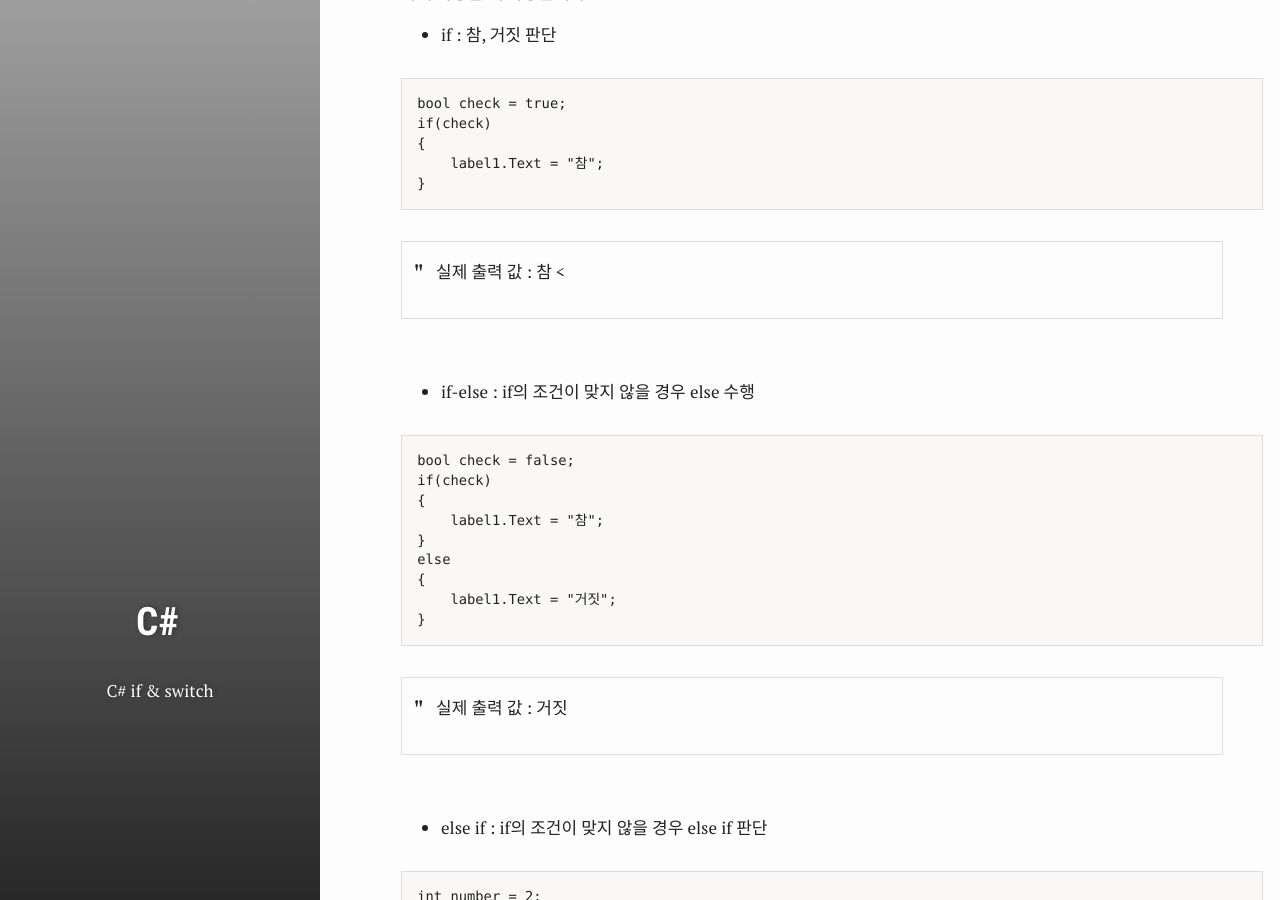
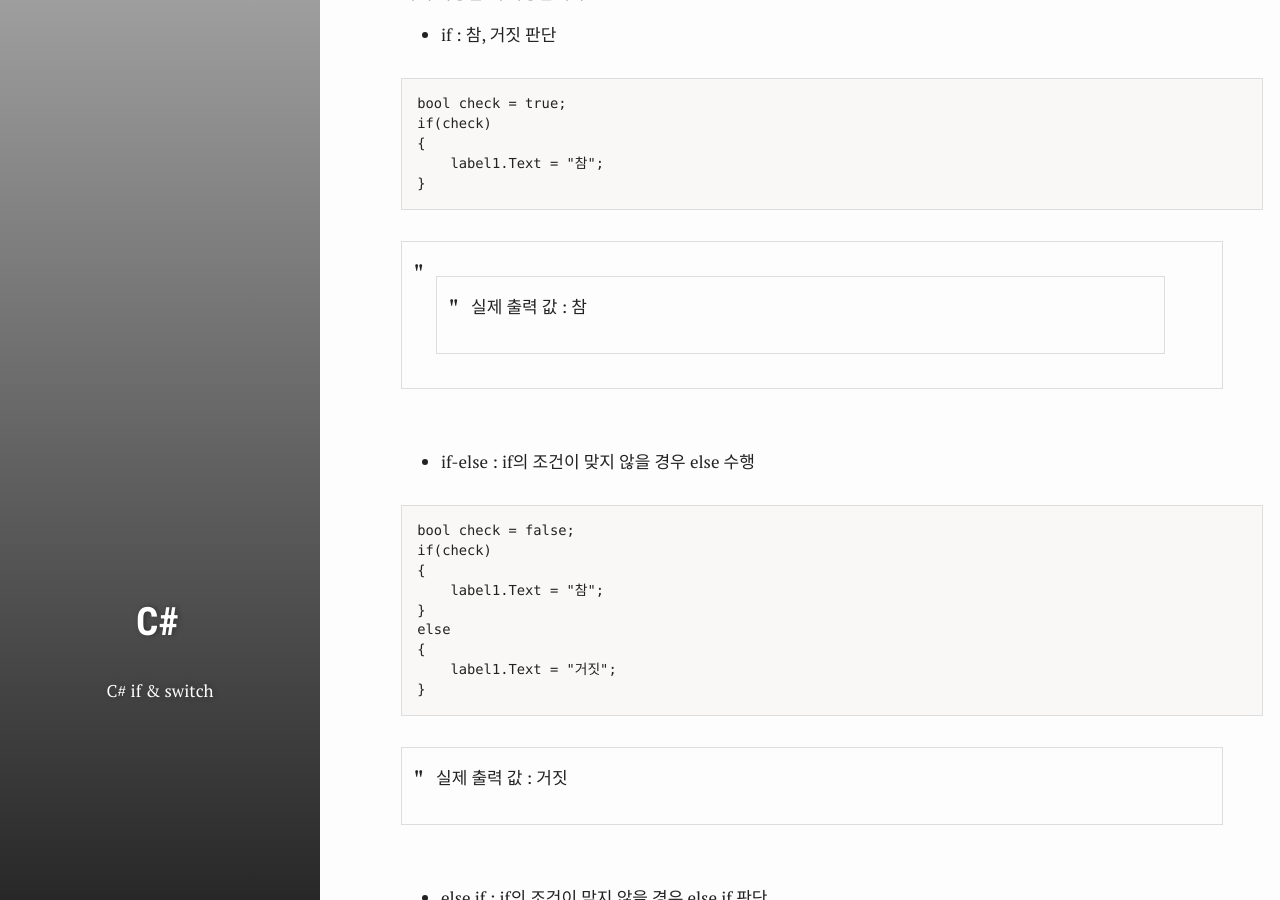
Before and after one commit to test076923/076923.github.io, a Jekyll site: the page built from _posts/2017-08-22-C#-10.md, in a window 1280 px wide and 900 px high, scrolled down 562 px. Built offline with Jekyll 4.4.1, drawn with Linux system fonts in a browser that asks for light colours.

Commit message:
Update 2017-08-22-C#-10.md

````diff
--- a/_posts/2017-08-22-C#-10.md
+++ b/_posts/2017-08-22-C#-10.md
@@ -30,7 +30,7 @@ if(check)
 }
 ```
 
-> 실제 출력 값 : 참 <
+>> 실제 출력 값 : 참
 
 <br>
 
````
